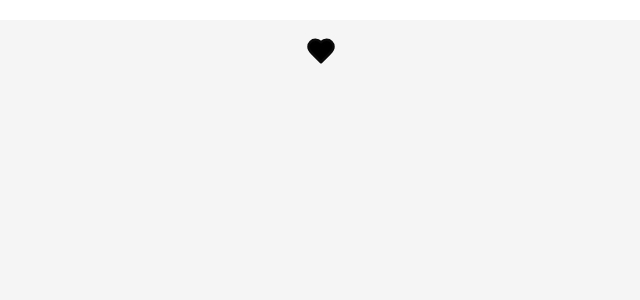
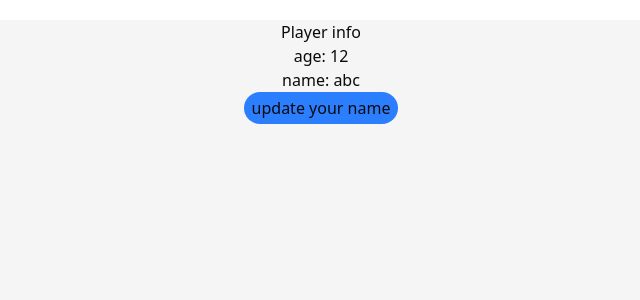
Before and after one commit to hassen396/typescript-react, a React (Vite) app: page / in a window 1280 px wide. Shown: the top 300 px of the page, without its empty margins (319-959 px from the left). Built offline with nearby package versions, Linux system fonts and the light colour scheme.

Commit message:
pract(nested state): learn how to destructure and update nested states

```diff
--- a/src/App.tsx
+++ b/src/App.tsx
@@ -1,9 +1,29 @@
-import Like from "./Components/Like";
+import { useState } from "react";
 
 function App() {
+  const [game, setGame] = useState({
+    id: 1,
+    player: {
+      name: "abc",
+      age: 12,
+    },
+  });
   return (
     <div className="flex flex-col w-full min-h-screen items-center mt-5 bg-secondary">
-       <Like />
+      <h2>Player info</h2>
+      <p> age: {game.player.age}</p>
+      <p>name: {game.player.name}</p>
+      <button
+      className="bg-blue-500 rounded-2xl px-2 py-1 active:scale-95"
+        onClick={() => {
+          const newgame = {
+            ...game,
+            player: { ...game.player, name: prompt("enter your name")|| game.player.name },
+          };
+          setGame(newgame);
+        }}>
+        update your name
+      </button>
     </div>
   );
 }
```
